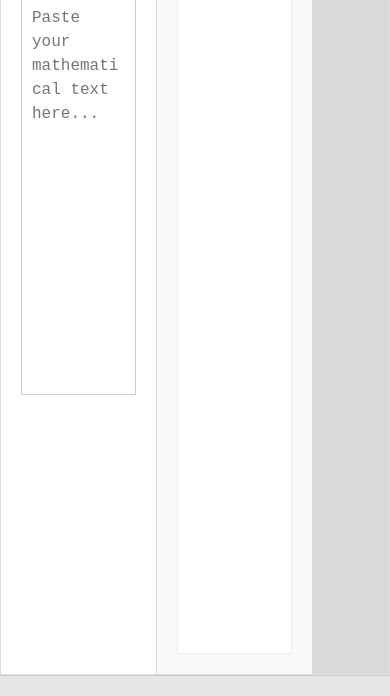
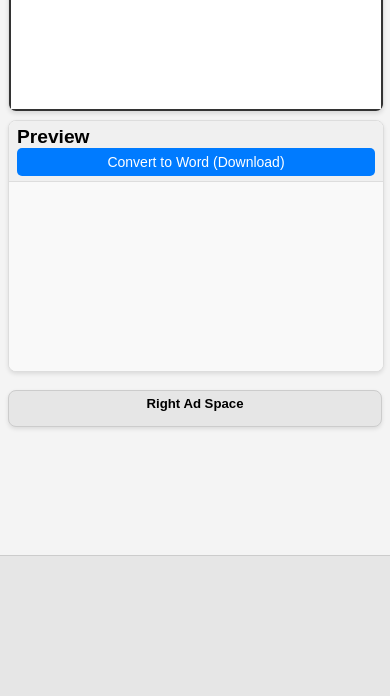
Before and after one commit to deshnyalwanda/school-work, a website: page index.html in a window 390 px wide. Shown: the part 148-844 px from the top of the page. Drawn offline with nearby package versions, Linux system fonts and the light colour scheme.

Commit message:
Add files via upload

```diff
--- a/style.css
+++ b/style.css
@@ -13,9 +13,9 @@ body {
 .ad-container {
     width: 100%;
     background-color: #e6e6e6; /* Light gray background for visibility */
-    padding: 10px;
+    padding: 10px; /* Provides internal spacing */
     text-align: center;
-    border-bottom: 1px solid #ccc; /* For top ad */
+    border-bottom: 1px solid #ccc; /* For top ad - though top ad is now removed */
     box-sizing: border-box;
     font-size: 14px;
     color: #555;
@@ -25,6 +25,11 @@ body {
 .bottom-ad {
     border-top: 1px solid #ccc; /* For bottom ad */
     border-bottom: none;
+    height: 16.66vh; /* Approximately 1/6th of the viewport height */
+    display: flex; /* Use flexbox to center content */
+    justify-content: center; /* Center horizontally */
+    align-items: center; /* Center vertically */
+    overflow: hidden; /* Hide anything that exceeds this height */
 }
 
 .main-content-wrapper {
@@ -32,70 +37,47 @@ body {
     flex-grow: 1; /* Allow this wrapper to take all available vertical space */
     width: 100%;
     overflow: hidden; /* Hide overflow of panels if they somehow exceed this */
-    box-sizing: border-box; /* Include padding and border in width calculations */
+    box-sizing: border-box;
+    padding: 10px; /* Add some padding around the main content */
+    gap: 10px; /* Space between flex items */
+    align-items: stretch; /* NEW: Ensure all direct children (.panel, .ad-panel-right) stretch to same height */
 }
 
 .panel {
-    /* Removed width from here as it will be set specifically for left and right panels */
-    padding: 20px;
+    background-color: #fff;
     border: 1px solid #ddd;
-    box-sizing: border-box; /* Include padding and border in width */
+    border-radius: 8px;
+    box-shadow: 0 2px 4px rgba(0, 0, 0, 0.1);
     display: flex;
-    flex-direction: column; /* Stack content vertically */
+    flex-direction: column;
+    overflow: hidden; /* Hide overflow to prevent scrollbars within inner elements */
+    flex: 1 1 auto; /* Allow panels to grow, shrink, and take auto base space */
+    min-width: 0; /* Allows content to shrink beyond its intrinsic size if necessary */
 }
 
-.left-panel {
-    width: 40%; /* Left panel takes 40% of the main content wrapper */
-    background-color: #fff;
-    border-right: none; /* No border between panels */
-}
-
-.right-panel {
-    width: 40%; /* Right panel takes 40% of the main content wrapper */
-    background-color: #f9f9f9;
-    border-right: none; /* No border between right panel and new ad panel */
-}
-
-/* New Right Ad Panel Styling */
-.ad-panel-right {
-    width: 20%; /* Takes 1/5 of the main content wrapper */
-    background-color: #d9d9d9; /* Slightly different background for visual distinction */
-    padding: 20px;
-    border: 1px solid #ddd;
-    box-sizing: border-box;
-    display: flex;
-    flex-direction: column;
-    align-items: center; /* Center content horizontally */
-    justify-content: flex-start; /* Align content to the top */
-    text-align: center;
-    font-size: 14px;
-    color: #333;
-    overflow-y: auto; /* Allow this panel to scroll if its content overflows */
-    border-left: none; /* No border with the right panel */
-}
-
-.header {
+.input-header, .header {
     display: flex;
     justify-content: space-between;
     align-items: center;
-    margin-bottom: 10px;
-    flex-shrink: 0; /* Prevent header from shrinking */
+    padding: 10px 15px;
+    background-color: #f0f0f0;
+    border-bottom: 1px solid #ddd;
+    flex-shrink: 0;
 }
 
-.input-header {
-    display: flex;
-    justify-content: space-between;
-    align-items: center;
-    margin-bottom: 10px;
-    flex-shrink: 0; /* Prevent header from shrinking */
+/* NEW: Normalize margins for elements inside headers */
+.input-header h2, .header h2,
+.input-header button, .header button {
+    margin: 0; /* Remove default browser margins to ensure consistent header height */
 }
 
 textarea {
-    width: 100%;
-    height: 400px; /* Fixed height for text area */
-    flex-grow: 0; /* Prevent textarea from growing beyond fixed height */
+    flex-grow: 1; /* Allow textarea to take available vertical space */
+    /* REMOVED: height: 400px; - now relying on flex-grow */
+    min-height: 150px; /* Ensure it's not too small on small screens */
+    flex-shrink: 0; /* Prevent textarea from shrinking below min-height if space is tight */
     padding: 10px;
-    border: 1px solid #ccc;
+    border: 2px solid #333; /* Bold borders */
     resize: none; /* Disable manual resizing */
     font-size: 16px;
     line-height: 1.5;
@@ -103,7 +85,7 @@ textarea {
     overflow-y: auto; /* Enable vertical scrolling */
 }
 
-textarea.shrink-font {
+textarea.shrink-font { /* Consider if this class is still used or useful */
     font-size: 14px;
 }
 
@@ -131,43 +113,109 @@ button:hover {
     background-color: #218838;
 }
 
-h2 {
+h2, h3 { /* Ensure common h2/h3 styles are set */
     margin: 0;
 }
 
 #preview-output {
     flex-grow: 1; /* Allow preview content to take remaining space within its panel */
-    height: 400px; /* Fixed height for preview output area */
-    overflow-y: auto; /* Enable scrolling if content overflows */
+    /* REMOVED: height: 400px; - now relying on flex-grow */
     padding: 10px;
-    border: 1px solid #eee;
-    background-color: #fff;
+    overflow-y: auto;
+    box-sizing: border-box;
     font-size: 16px;
-    line-height: 1.6;
-    box-sizing: border-box;
+    line-height: 1.5;
+    background-color: #f9f9f9;
 }
 
-/* Table Styling */
-table {
-    width: 100%;
-    border-collapse: collapse;
-    margin: 20px 0;
+.ad-panel-right {
+    background-color: #e6e6e6; /* Light gray background for visibility */
+    padding: 10px;
+    text-align: center;
+    border: 1px solid #ccc;
+    border-radius: 8px;
+    box-shadow: 0 2px 4px rgba(0, 0, 0, 0.1);
+    flex-shrink: 0; /* Prevent it from shrinking too much */
+    flex: 0 0 20%; /* Don't grow, don't shrink, base at 20% of parent width */
+    max-width: 280px; /* Cap its maximum width on very large screens */
+    min-width: 160px; /* Ensure it's not too small on smaller desktop screens */
+    display: flex; /* Use flex to center content */
+    flex-direction: column;
+    justify-content: center; /* Center content vertically */
+    align-items: center; /* Center content horizontally */
+    box-sizing: border-box; /* Include padding/border in width */
 }
 
-table, th, td {
-    border: 1px solid #ccc;
+.ad-panel-right h3 {
+    margin-bottom: 10px; /* Space between title and ad content */
 }
 
-th, td {
-    padding: 8px;
-    text-align: left;
+/* --- Responsive Design (Media Queries) --- */
+
+/* For screens smaller than 992px (typical tablet landscape) */
+@media (max-width: 992px) {
+    .main-content-wrapper {
+        flex-direction: column; /* Stack panels vertically */
+        padding: 8px; /* Reduce padding */
+        gap: 8px; /* Reduce gap */
+        align-items: flex-start; /* NEW: Align items to start when stacked vertically */
+    }
+
+    .panel {
+        flex: none; /* Panels won't grow/shrink based on remaining space */
+        width: 100%; /* Take full width */
+        height: auto; /* Allow height to adjust */
+        min-height: 250px; /* Ensure minimum height for panels */
+    }
+
+    textarea, #preview-output {
+        height: 200px; /* Re-introduce a fixed height for smaller screens, or let min-height control */
+        min-height: 150px; /* Keep a minimum height */
+    }
+
+    .ad-panel-right {
+        width: 100%; /* Take full width when stacked */
+        max-width: none; /* Remove max-width constraint when stacked */
+        flex: none; /* No flex behavior when stacked */
+        height: auto;
+        margin-top: 10px; /* Add some space if placed below panels */
+        order: 3; /* Ensure it appears after the main panels if stacked */
+    }
 }
 
-th {
-    background-color: #f2f2f2;
-    font-weight: bold;
+
+/* For screens smaller than 576px (common phone portrait) */
+@media (max-width: 576px) {
+    .input-header, .header {
+        flex-direction: column; /* Stack header elements */
+        align-items: flex-start; /* Align to start */
+        padding: 5px 8px; /* Adjust padding */
+    }
+
+    h2, h3 {
+        margin-bottom: 5px; /* Add space below titles */
+        font-size: 1.2em; /* Slightly smaller font for titles */
+    }
+
+    button {
+        width: 100%; /* Full width buttons */
+        margin-top: 5px; /* Space between stacked buttons */
+        padding: 6px 8px; /* Adjust button padding */
+        font-size: 14px;
+    }
+
+    #paste-button {
+        margin-top: 5px;
+    }
+
+    textarea, #preview-output {
+        font-size: 14px; /* Slightly smaller font for very small screens */
+        height: 120px; /* Even smaller height for phones */
+        min-height: 80px;
+    }
+
+    .ad-container, .ad-panel-right {
+        padding: 5px; /* Slightly less padding for ads */
+        font-size: 11px; /* Smaller font for ad text */
+    }
 }
-
-tr:nth-child(even) {
-    background-color: #f9f9f9;
-}
```
